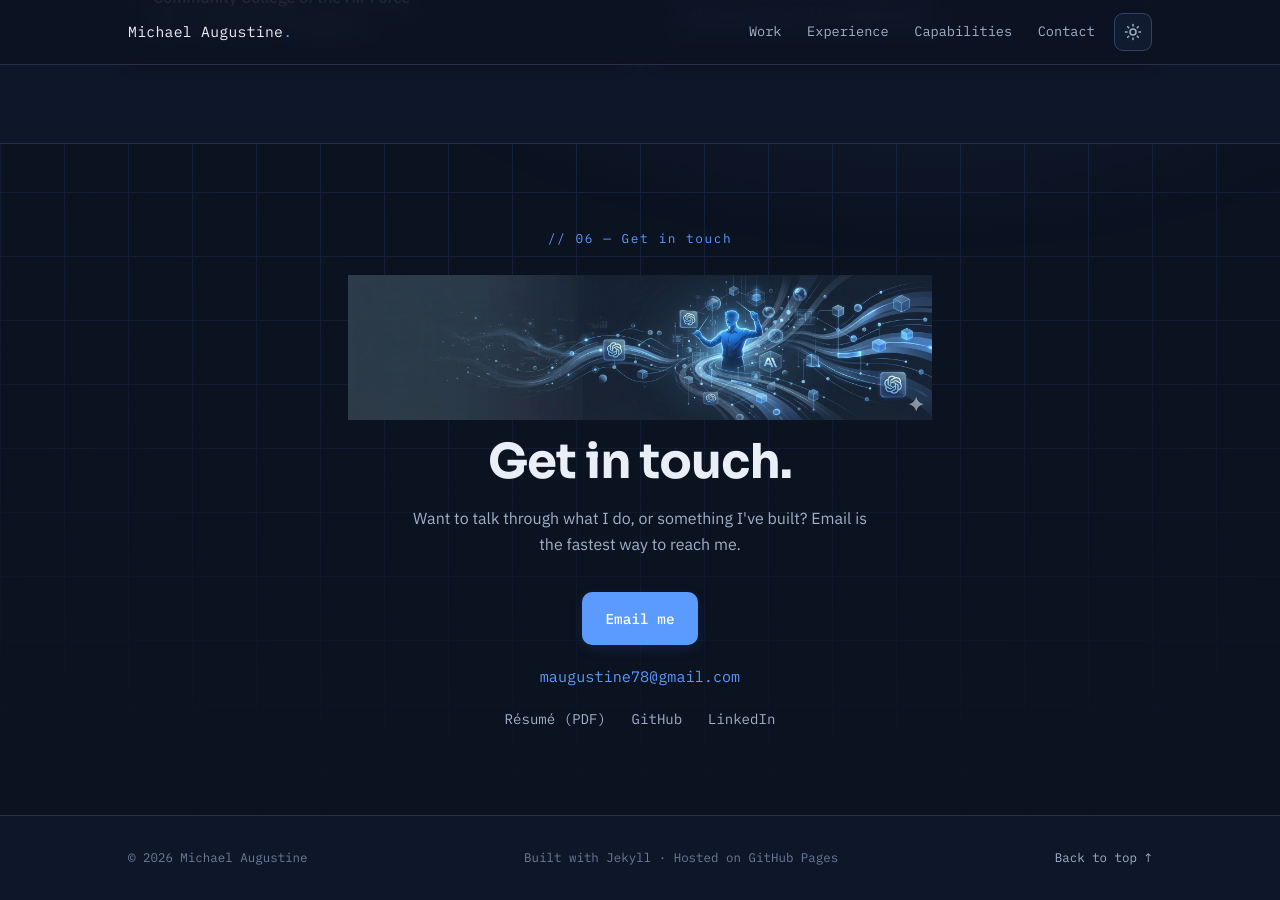
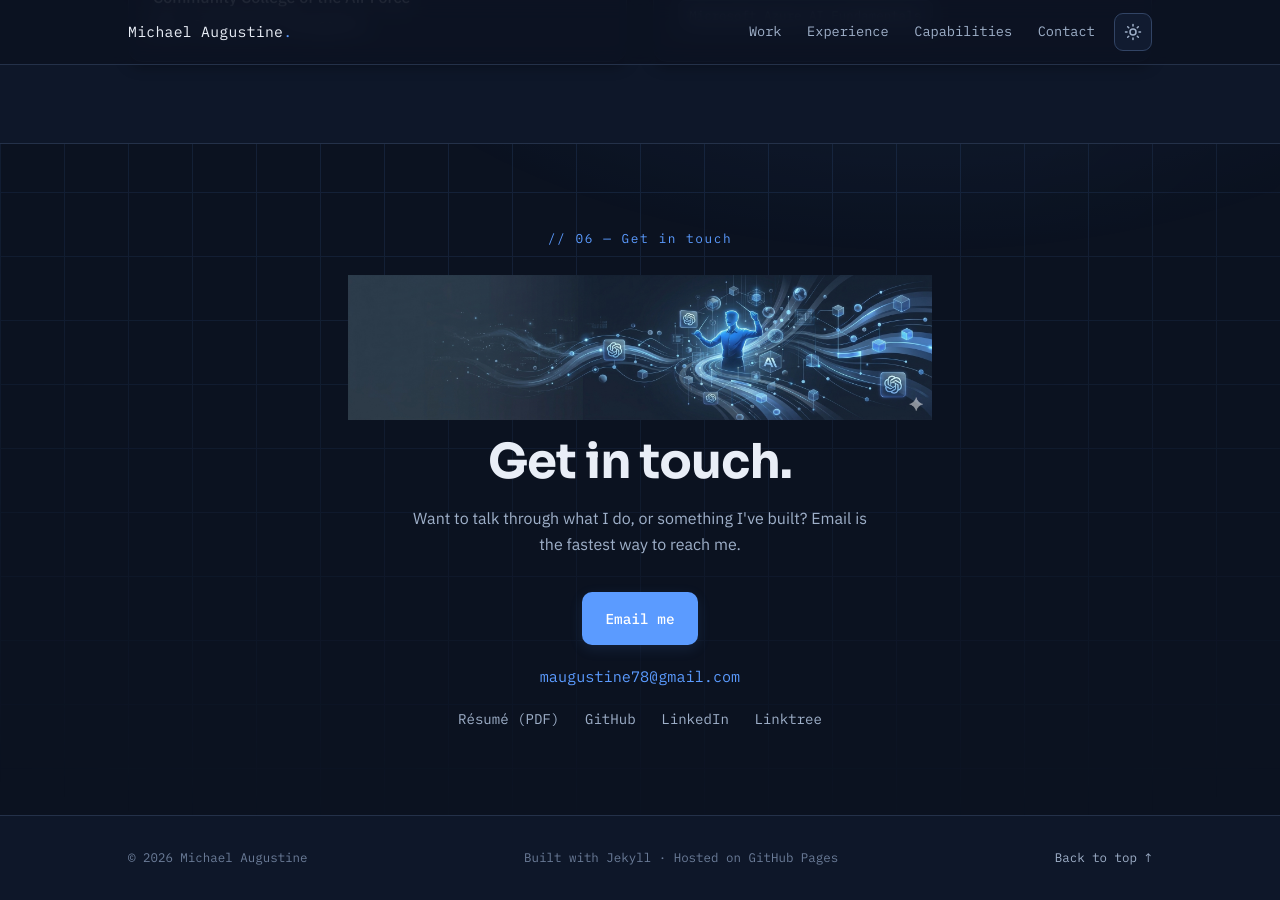
Before and after one commit to augforce/augforce.github.io, a Jekyll site: the page built from index.html, in a window 1280 px wide and 900 px high, scrolled down 6018 px. Built offline with Jekyll 4.4.1, drawn with Linux system fonts in a browser that asks for light colours.

Commit message:
Contact: add Linktree link next to LinkedIn
Co-Authored-By: Claude Fable 5 <noreply@anthropic.com>

```diff
--- a/_config.yml
+++ b/_config.yml
@@ -11,6 +11,7 @@ location: "St. Louis, MO"
 email: "maugustine78@gmail.com"
 github: "augforce"
 linkedin: "https://www.linkedin.com/in/michael-augustine-8926a2164/"
+linktree: "https://linktr.ee/MichaelAugustine"
 upwork: ""             # full URL to your Upwork profile
 resume: "/assets/files/Michael-Augustine-Resume.pdf"
 
--- a/_includes/contact.html
+++ b/_includes/contact.html
@@ -15,6 +15,7 @@
         {% if site.resume and site.resume != "" %}<a href="{{ site.resume | relative_url }}" target="_blank" rel="noopener">Résumé (PDF)</a>{% endif %}
         {% if site.github and site.github != "" %}<a href="https://github.com/{{ site.github }}" target="_blank" rel="noopener">GitHub</a>{% endif %}
         {% if site.linkedin and site.linkedin != "" %}<a href="{{ site.linkedin }}" target="_blank" rel="noopener">LinkedIn</a>{% endif %}
+        {% if site.linktree and site.linktree != "" %}<a href="{{ site.linktree }}" target="_blank" rel="noopener">Linktree</a>{% endif %}
       </div>
     </div>
   </div>
```
